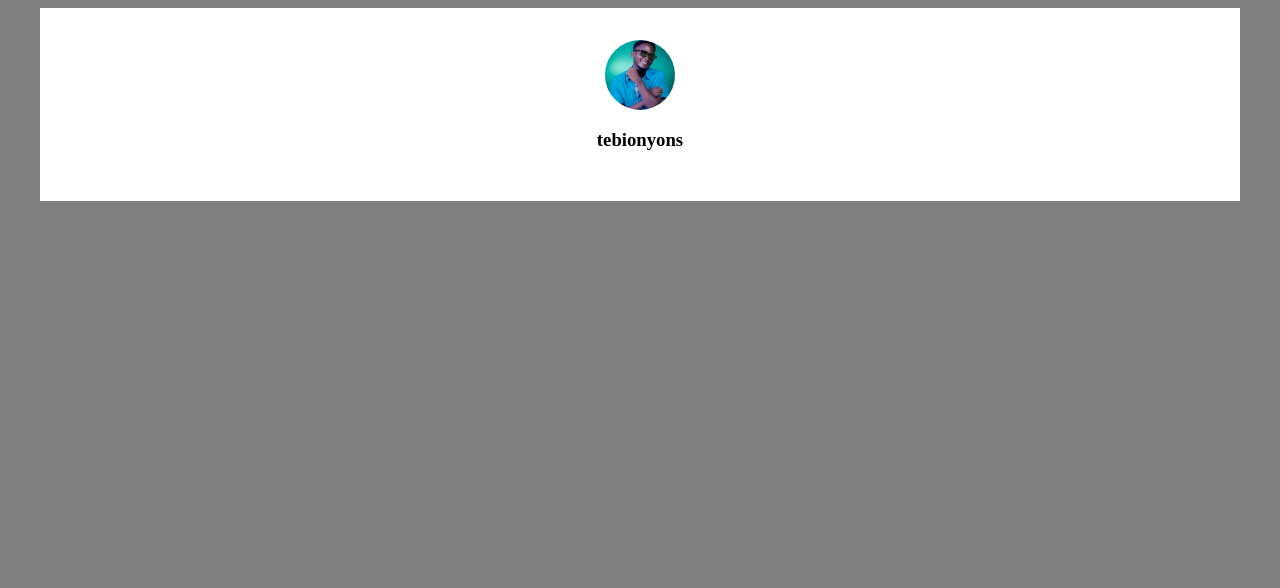
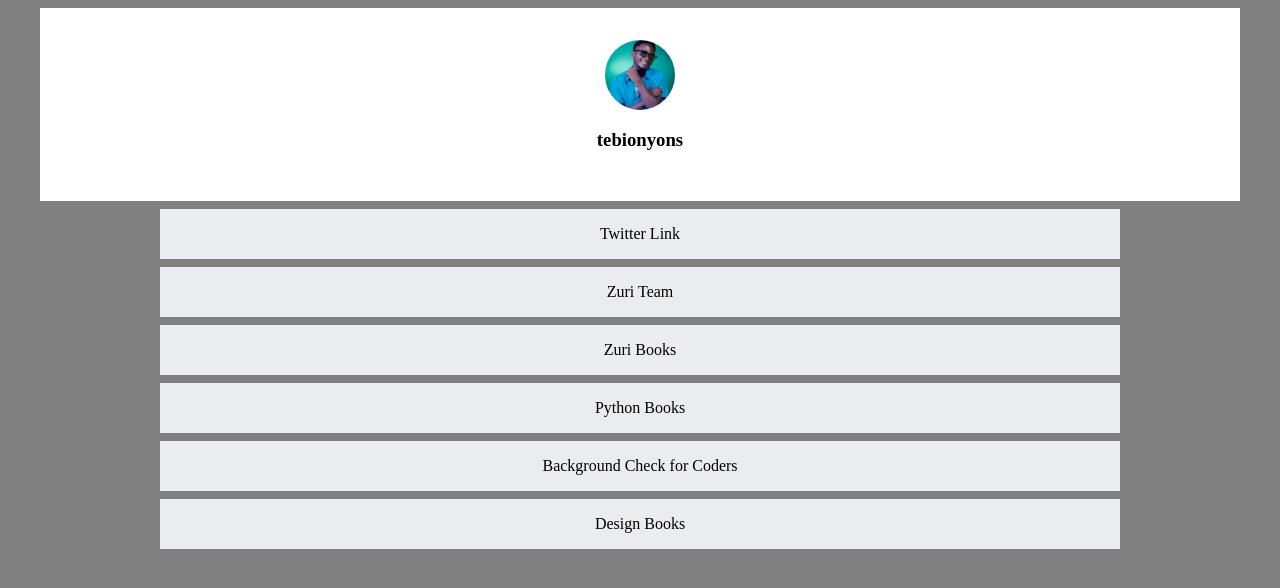
Before and after one commit to tebionyons/linktree-clone-stage-1, a React (Create React App) app: page / in a window 1280 px wide. Shown: the top 588 px of the page. Built offline with nearby package versions, Linux system fonts and the light colour scheme.

Commit message:
Fix all the links and aligned to the center

```diff
--- a/src/App.js
+++ b/src/App.js
@@ -1,4 +1,5 @@
 import Header from './Components/Header';
+import Links from './Components/Links';
 import logo from './logo.svg';
 
 
@@ -6,6 +7,7 @@ function App() {
   return (
     <div >
      <Header/>
+     <Links />
 
     </div>
   );
--- /dev/null
+++ b/src/Components/Links.js
@@ -0,0 +1,14 @@
+import React from "react";
+
+export default function Links(){
+    return (
+        <div className="links-container">
+            <a id="btn-twitter" href="https://twitter.com/tebionyons">Twitter Link</a>
+            <a id="btn-zuri" href="https://training.zuri.team/">Zuri Team</a>
+            <a id="books" href="http://books.zuri.team ">Zuri Books</a>
+            <a id="book__python" href="https://books.zuri.team">Python Books</a>
+            <a id="pitch" href="https://background.zuri.team">Background Check for Coders</a>
+            <a id="book__design" href="https://books.zuri.team/design-rules ">Design Books</a>
+        </div>
+    )
+}
--- a/src/index.css
+++ b/src/index.css
@@ -20,3 +20,67 @@
 body{
   background: grey;
 }
+
+.links-container{
+  display: flex;
+  flex-direction: column;
+  align-items: center;
+}
+
+#btn-twitter{
+  background: #EAECF0;
+  text-decoration: none;
+  color: black;
+  padding: 1rem 20rem;
+  width: 20rem;
+  text-align: center;
+  margin-top: .5rem;
+}
+
+#btn-zuri{
+  background: #EAECF0;
+  text-decoration: none;
+  color: black;
+  padding: 1rem 20rem;
+  width: 20rem;
+  text-align: center;
+  margin-top: .5rem;
+}
+
+#books{
+  background: #EAECF0;
+  text-decoration: none;
+  color: black;
+  padding: 1rem 20rem;
+  width: 20rem;
+  text-align: center;
+  margin-top: .5rem;
+}
+
+#book__python{
+  background: #EAECF0;
+  text-decoration: none;
+  color: black;
+  padding: 1rem 20rem;
+  width: 20rem;
+  text-align: center;
+  margin-top: .5rem;
+}
+#pitch{
+  background: #EAECF0;
+  text-decoration: none;
+  color: black;
+  padding: 1rem 20rem;
+  width: 20rem;
+  text-align: center;
+  margin-top: .5rem;
+}
+#book__design{
+  background: #EAECF0;
+  text-decoration: none;
+  color: black;
+  padding: 1rem 20rem;
+  width: 20rem;
+  text-align: center;
+  margin-top: .5rem;
+}
```
